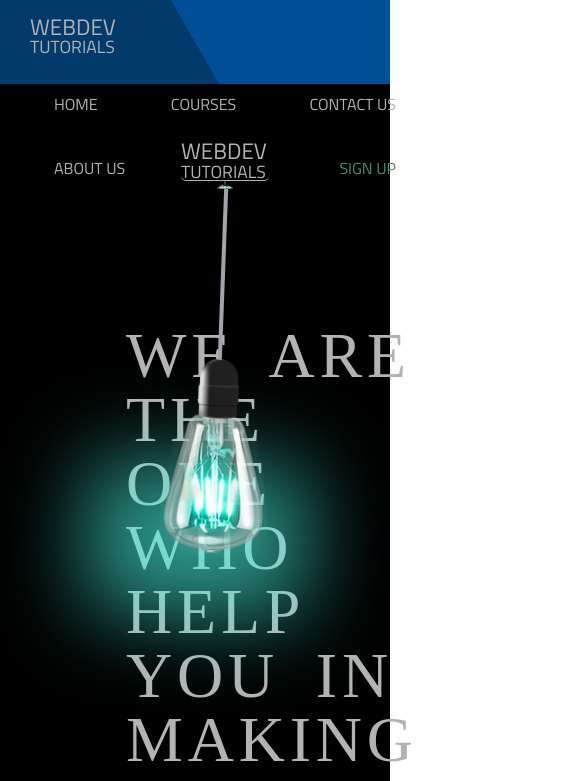
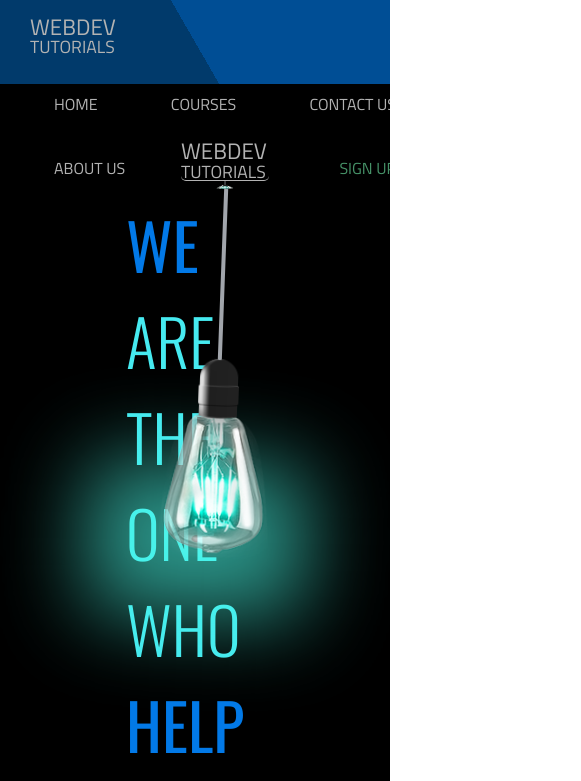
Before and after one commit to shivamanand-dev/webdev, a React app: page / in a window 390 px wide. Shown: the top 781 px of the page, 581 px wide, since content can reach past the window. Built offline with nearby package versions, Linux system fonts and the light colour scheme.

Commit message:
modified

```diff
--- a/src/Components/hero/hero.css
+++ b/src/Components/hero/hero.css
@@ -30,6 +30,10 @@ body {
   padding: 0.5rem 0;
   text-transform: uppercase;
   font-size: 1.1rem;
+}
+.strong {
+  font-weight: 400;
+  color: #0279e7;
 }
 .webdev {
   font-size: 1.4rem;
@@ -318,11 +322,13 @@ body {
   padding: 1rem 2rem;
 }
 .slogan {
-  font-family: "Indie Flower", cursive;
-  color: rgb(179, 179, 179);
-  padding-top: 10rem;
-  word-spacing: 1rem;
-  letter-spacing: 0.3rem;
+  font-family: "Oswald", sans-serif;
+  font-weight: 300;
+  color: #49f4faf5;
+  padding-top: 2rem;
+  padding-right: 11rem;
+  word-spacing: 0.8rem;
+  line-height: 6rem;
   text-transform: uppercase;
   font-size: 4rem;
 }
@@ -330,14 +336,14 @@ body {
 .signUP {
   padding: 1rem 2rem;
 }
-@media all and(max-width: 768px) {
+@media (max-width: 768px) {
   html {
     overflow-x: hidden;
   }
-  body {
-    background-color: rosybrown;
-  }
-  .slogan {
-    display: none;
+  .hero {
+    height: 80vh;
+    padding: 3rem;
+    color: aliceblue;
+    background: rgb(0, 0, 0);
   }
 }
```
